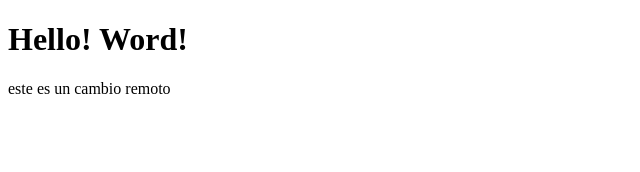
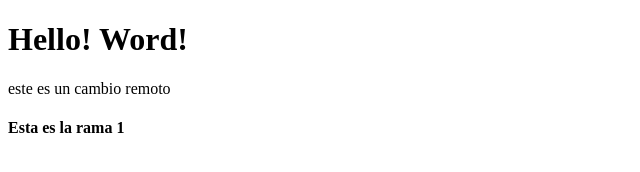
Before and after one commit to Estefacdn/ProyectoPrueba, a plain HTML site: page index.html in a window 1280 px wide. Shown: the whole page, without its empty margins (0-640 px from the left). Drawn offline with Linux system fonts and the light colour scheme.

Commit message:
primer cambio rama 1

```diff
--- a/index.html
+++ b/index.html
@@ -10,6 +10,7 @@
     <div>
         <h1>Hello! Word!</h1>
         <p>este es un cambio remoto</p>
+        <h4>Esta es la rama 1</h4>
     </div>
 </body>
 </html>
```
